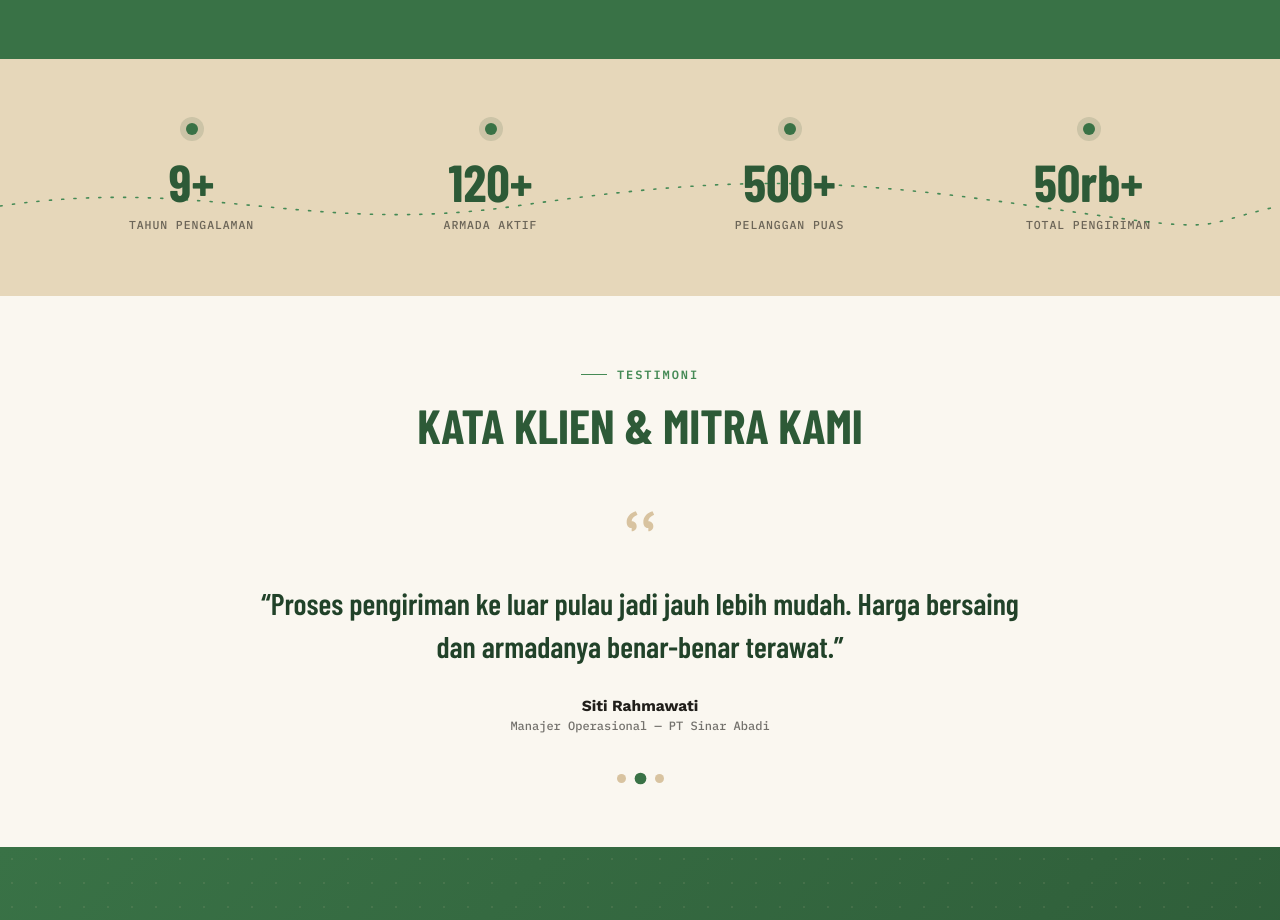
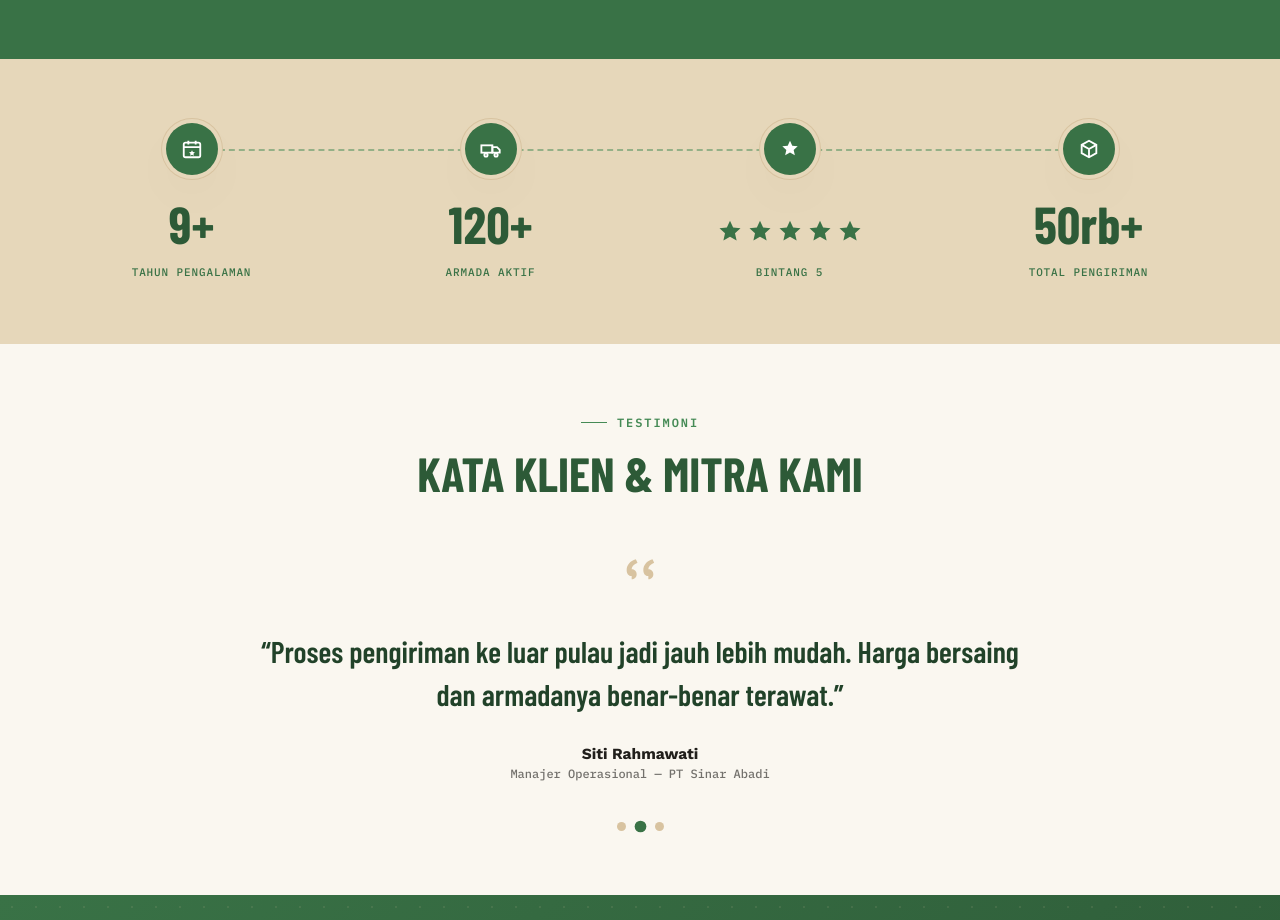
Before and after one commit to fridoustin/irja-express-logistic, a Next.js app: page / in a window 1280 px wide. Shown: the part 3380-4300 px from the top of the page. Built offline with nearby package versions, Linux system fonts and the light colour scheme; a web font is replaced by a local one.

Commit message:
feat: update stats style

```diff
--- a/src/app/globals.css
+++ b/src/app/globals.css
@@ -669,44 +669,47 @@ section {
   position: relative;
   overflow: hidden;
 }
-.stats-route {
-  position: absolute;
-  top: 50%;
-  left: 0;
-  width: 100%;
-  height: 2px;
-  transform: translateY(-50%);
-  z-index: 0;
-}
-.stats-route svg {
-  width: 100%;
-  height: 60px;
-  display: block;
-}
-.stats-route path {
-  fill: none;
-  stroke: var(--green-600);
-  stroke-width: 1.6;
-  stroke-dasharray: 2 10;
-  stroke-linecap: round;
-}
 .stats-grid {
   position: relative;
-  z-index: 1;
   display: grid;
   grid-template-columns: repeat(4, 1fr);
   gap: 20px;
 }
+.stats-grid::before {
+  content: "";
+  position: absolute;
+  top: 26px;
+  left: 12.5%;
+  right: 12.5%;
+  height: 0;
+  border-top: 2px dashed var(--green-600);
+  z-index: 0;
+  opacity: 0.5;
+}
 .stat {
+  position: relative;
+  z-index: 1;
   text-align: center;
 }
-.stat .stop {
-  width: 12px;
-  height: 12px;
+.stat-badge-row {
+  display: flex;
+  justify-content: center;
+  margin-bottom: 22px;
+}
+.stat-badge {
+  width: 52px;
+  height: 52px;
   border-radius: 50%;
   background: var(--green-700);
-  margin: 0 auto 20px;
-  box-shadow: 0 0 0 6px rgba(47, 82, 51, 0.14);
+  color: #fff;
+  display: flex;
+  align-items: center;
+  justify-content: center;
+  box-shadow: 0 0 0 4px var(--tan-200), 0 0 0 5px var(--tan-300), var(--shadow);
+}
+.stat-badge svg {
+  width: 22px;
+  height: 22px;
 }
 .stat .num {
   font-family: var(--font-display), sans-serif;
@@ -726,12 +729,16 @@ section {
   color: var(--green-700);
 }
 .stat .lbl {
-  margin-top: 10px;
+  display: inline-block;
+  margin-top: 16px;
+  background: none;
+  color: var(--green-700);
   font-family: var(--font-mono), monospace;
-  font-size: 11.5px;
+  font-size: 11px;
   letter-spacing: 0.08em;
   text-transform: uppercase;
-  color: var(--charcoal-60);
+  padding: 0;
+  border-radius: 0;
 }
 
 /* ===== TESTIMONIALS ===== */
@@ -1257,8 +1264,11 @@ footer ul a:hover {
     grid-template-columns: repeat(2, 1fr);
   }
   .stats-grid {
-    grid-template-columns: repeat(3, 1fr);
+    grid-template-columns: repeat(2, 1fr);
     row-gap: 44px;
+  }
+  .stats-grid::before {
+    display: none;
   }
   .foot-grid {
     grid-template-columns: 1fr 1fr;
--- a/src/components/Stats.tsx
+++ b/src/components/Stats.tsx
@@ -4,12 +4,60 @@ import { useEffect, useRef, useState } from "react";
 
 const FOUNDED_YEAR = 2017;
 
-const STATS = [
-  { count: new Date().getFullYear() - FOUNDED_YEAR, suffix: "+", label: "Tahun Pengalaman" },
-  { count: 120, suffix: "+", label: "Armada Aktif" },
-  { count: 500, suffix: "+", label: "Pelanggan Puas" },
-  { count: 50, suffix: "rb+", label: "Total Pengiriman" },
+const CALENDAR_ICON = (
+  <svg viewBox="0 0 24 24" fill="none" stroke="currentColor" strokeWidth="2">
+    <rect x="3" y="5" width="18" height="16" rx="2" />
+    <path d="M3 10h18M8 3v4M16 3v4" />
+    <path d="M12 13.3l1 2 2.2.3-1.6 1.5.4 2.2-2-1-2 1 .4-2.2-1.6-1.5 2.2-.3z" fill="currentColor" stroke="none" />
+  </svg>
+);
+const TRUCK_ICON = (
+  <svg viewBox="0 0 24 24" fill="none" stroke="currentColor" strokeWidth="2">
+    <rect x="1.5" y="8" width="12" height="8" />
+    <path d="M13.5 10h5l3 3v3h-8z" />
+    <circle cx="6.5" cy="18.5" r="1.8" />
+    <circle cx="17.5" cy="18.5" r="1.8" />
+  </svg>
+);
+const STAR_BADGE_ICON = (
+  <svg viewBox="0 0 24 24" fill="currentColor">
+    <path d="M12 3l2.5 5.4 5.9.6-4.4 4 1.3 5.8L12 15.9l-5.3 2.9 1.3-5.8-4.4-4 5.9-.6z" />
+  </svg>
+);
+const BOX_ICON = (
+  <svg viewBox="0 0 24 24" fill="none" stroke="currentColor" strokeWidth="2">
+    <path d="M12 3l8 4.5v9L12 21l-8-4.5v-9z" />
+    <path d="M4 7.5l8 4.5 8-4.5M12 12v9" />
+  </svg>
+);
+
+type Stat = { label: string; icon: React.ReactNode } & (
+  | { count: number; suffix: string; stars?: false }
+  | { stars: true }
+);
+
+const STATS: Stat[] = [
+  { count: new Date().getFullYear() - FOUNDED_YEAR, suffix: "+", label: "Tahun Pengalaman", icon: CALENDAR_ICON },
+  { count: 120, suffix: "+", label: "Armada Aktif", icon: TRUCK_ICON },
+  { stars: true, label: "Bintang 5", icon: STAR_BADGE_ICON },
+  { count: 50, suffix: "rb+", label: "Total Pengiriman", icon: BOX_ICON },
 ];
+
+const STAR_ICON = (
+  <svg viewBox="0 0 24 24" fill="currentColor">
+    <path d="M12 2.5l2.9 6.2 6.8.7-5.1 4.6 1.5 6.7L12 17.3l-6.1 3.4 1.5-6.7-5.1-4.6 6.8-.7z" />
+  </svg>
+);
+
+function Stars() {
+  return (
+    <div className="num stat-stars">
+      {Array.from({ length: 5 }).map((_, i) => (
+        <span key={i}>{STAR_ICON}</span>
+      ))}
+    </div>
+  );
+}
 
 function Counter({ count, suffix }: { count: number; suffix: string }) {
   const ref = useRef<HTMLDivElement | null>(null);
@@ -54,18 +102,15 @@ function Counter({ count, suffix }: { count: number; suffix: string }) {
 export default function Stats() {
   return (
     <section className="stats">
-      <div className="stats-route">
-        <svg preserveAspectRatio="none" viewBox="0 0 1240 60">
-          <path d="M0 30 C 200 0, 300 60, 500 30 S 800 0, 1000 30 S 1150 50, 1240 30" />
-        </svg>
-      </div>
       <div className="wrap">
         <div className="stats-grid">
           {STATS.map((s) => (
             <div className="stat" key={s.label}>
-              <div className="stop" />
-              <Counter count={s.count} suffix={s.suffix} />
-              <div className="lbl">{s.label}</div>
+              <div className="stat-badge-row">
+                <span className="stat-badge">{s.icon}</span>
+              </div>
+              {s.stars ? <Stars /> : <Counter count={s.count} suffix={s.suffix} />}
+              <span className="lbl">{s.label}</span>
             </div>
           ))}
         </div>
```
